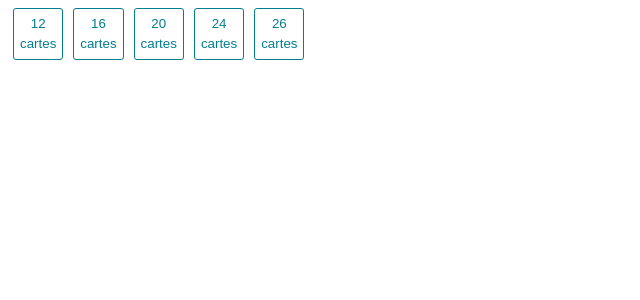
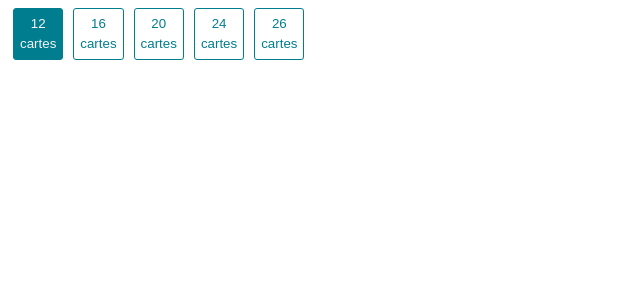
Before and after one commit to vincelemb/react-optisantis-games, a React (Create React App) app in the folder memory2.0/: page / in a window 1280 px wide. Shown: the top 300 px of the page, without its empty margins (0-640 px from the left). Built offline with nearby package versions, Linux system fonts and the light colour scheme.

Commit message:
toggle card component

```diff
--- a/memory2.0/src/Main.tsx
+++ b/memory2.0/src/Main.tsx
@@ -7,17 +7,17 @@ const Main = () =>{
 
     let numbers = [12, 16, 20, 24, 26];
 
-    const [state, setState] = useState<boolean | undefined>(false);
+    // On type useState quand il y a deux types possible.
+    const [state, setState] = useState("0");
 
-    function toggleClass(event: any){
-        console.log(event.currentTarget);
-        setState(!state);
+    function toggleClass(index: number){
+        setState(index.toString());
     }
 
     return(
         <div>
             {numbers && numbers.map((number, index) => {
-                return <Button key={index} label={'cartes'} number={number} activeClass={'test'} onClick={(event) => toggleClass(event)} />
+                return <Button key={index} label={'cartes'} number={number} activeClass={ state === index.toString() ? "_bg-primary _text-nearwhite" : "" } onClick={() => toggleClass(index)} />
             })}
         </div>
     )
```
